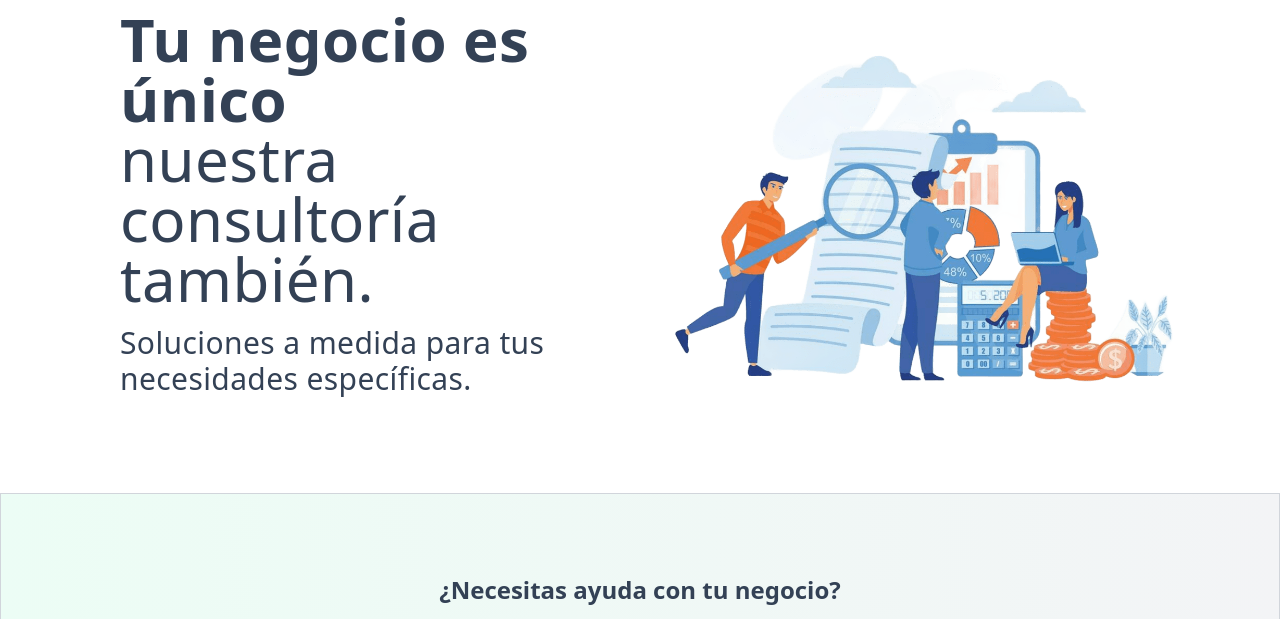
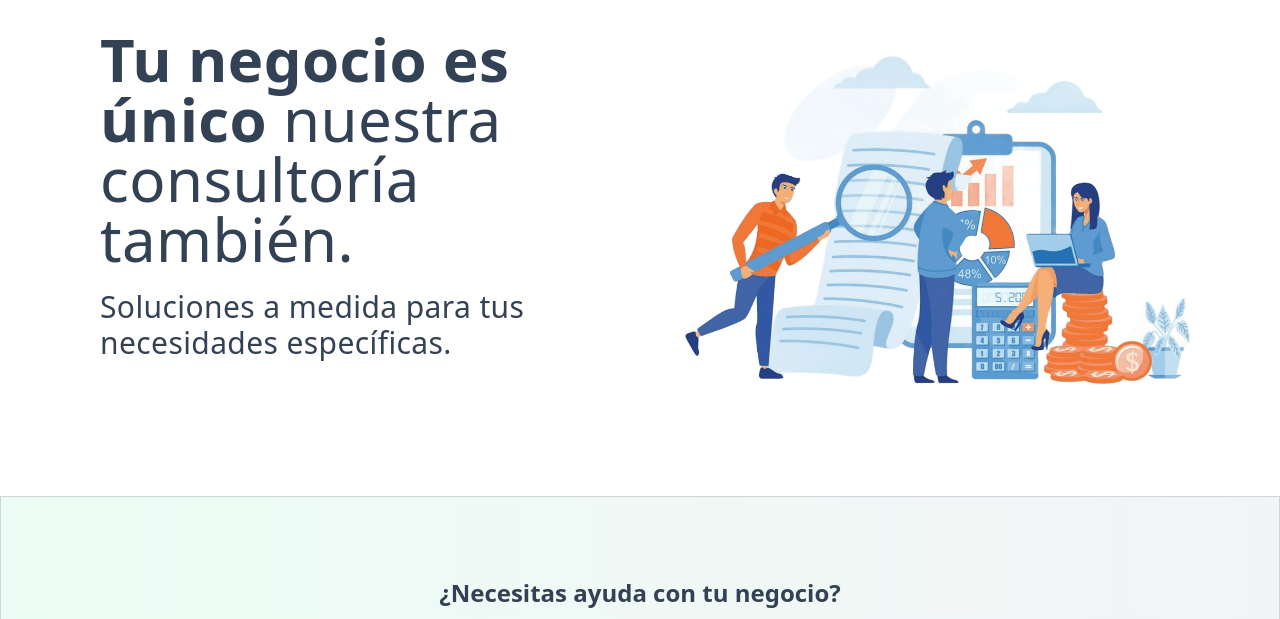
Before and after one commit to NIC0LASSR/EcoContable, an Astro site: page / in a window 1280 px wide. Shown: the part 151-770 px from the top of the page. Built offline with nearby package versions, Linux system fonts and the light colour scheme; Astro itself is replaced by a stand-in of ours.

Commit message:
v07 correccion espaciado y centrado de imagen

```diff
--- a/src/pages/index.astro
+++ b/src/pages/index.astro
@@ -19,17 +19,19 @@ import Layout from '../layouts/Layout.astro';
             </nav>
         </header>
         <!-- Sección Home -->
-        <section id="home" class="grid grid-cols-1 md:grid-cols-2 gap-0 justify-items-start tracking-wide text-slate-700 md:px-10 pt-40 pb-20 ml-20 mr-5">
-            <div class="flex flex-col items-center md:items-baseline text-left md:text-left">
-                <h2 class="text-4xl md:text-6xl leading-snug">
-                    <span class="font-semibold">Tu negocio es único</span><br> nuestra consultoría <br>también.
+        <section id="home" class="grid grid-cols-1 md:grid-cols-2 gap-20 leading-snug justify-items-center tracking-wide text-slate-700 px-10 md:px-20 pt-40 pb-20 mx-auto max-w-7xl">
+            <!-- Texto home -->
+            <div class="flex flex-col items-start md:items-baseline text-left md:text-left">
+                <h2 class="text-4xl md:text-6xl m-5">
+                    <span class="font-semibold">Tu negocio es único</span> nuestra consultoría también.
                 </h2>
-                <p class="text-xl md:text-3xl py-4">
-                    Soluciones a medida para tus necesidades específicas.</p>
+                <p class="text-xl md:text-3xl mx-5">
+                    Soluciones a medida para tus necesidades específicas.
+                </p>
             </div>
-            <!-- Imagen -->
-            <div class="flex justify-center flex-shrink-0 justify-items-start ">
-                <img src="/images/home.png" alt="Home" class="w-full max-w-sm md:max-w-md lg:max-w-lg"/>
+            <!-- Imagen home -->
+            <div class="flex justify-center flex-shrink-0">
+                <img src="/images/home.png" alt="Home" class="w-full h-auto"/>
             </div>
         </section>
 
```
